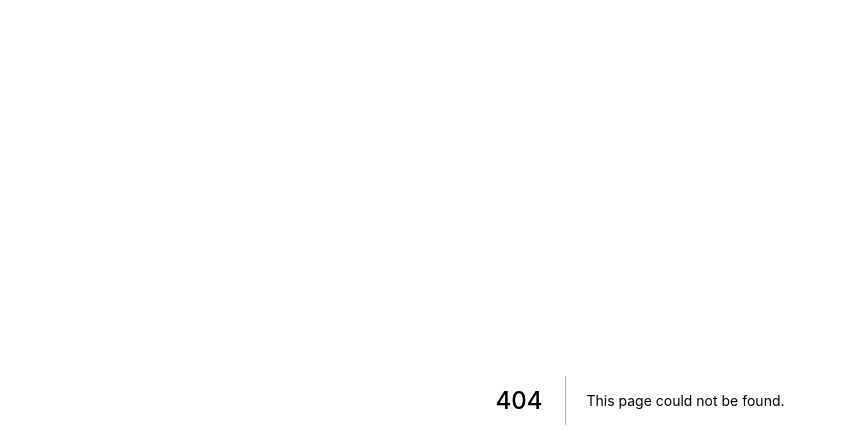
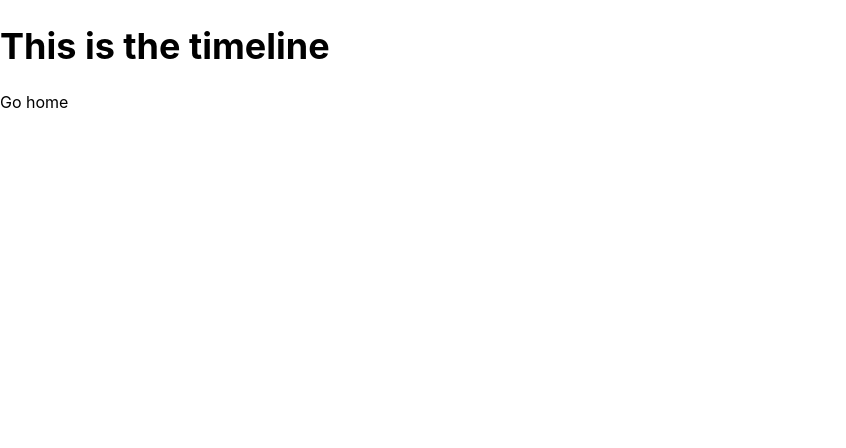
Before and after one commit to Arkalex/nextjs-demo, a Next.js app: page /timeline in a window 1280 px wide. Before the commit this address had no page. Shown: the top 448 px of the page, without its empty margins (0-846 px from the left). Built offline with nearby package versions, Linux system fonts and the light colour scheme.

Commit message:
This demo will be a twitter clone

```diff
--- /dev/null
+++ b/components/AppLayout/index.js
@@ -0,0 +1,29 @@
+export default function AppLayout ({children}) {
+    return(
+        <>
+            <main>
+                { children }
+            </main>
+
+            <style jsx global>{`
+                html,
+                body {
+                    padding: 0;
+                    margin: 0;
+                    font-family: -apple-system, BlinkMacSystemFont, Segoe UI, Roboto, Oxygen,
+                        Ubuntu, Cantarell, Fira Sans, Droid Sans, Helvetica Neue, sans-serif;
+                }
+
+                a {
+                    color: inherit;
+                    text-decoration: none;
+                }
+
+                * {
+                    box-sizing: border-box;
+                }
+
+            `}</style>
+        </>
+    )
+}
--- a/pages/_app.js
+++ /dev/null
@@ -1,7 +0,0 @@
-import '../styles/globals.css'
-
-function MyApp({ Component, pageProps }) {
-  return <Component {...pageProps} />
-}
-
-export default MyApp
--- /dev/null
+++ b/pages/timeline/index.js
@@ -0,0 +1,24 @@
+import Link from "next/link"
+import AppLayout from "../../components/AppLayout"
+
+export default function Timeline() {
+
+    return (
+        <>
+            <AppLayout>
+                <h1>This is the timeline</h1>
+
+                <Link href="/">
+                    <a>
+                        Go home
+                    </a>
+                </Link>
+            </AppLayout>
+            <style jsx>{`
+                h1 {
+                    font-size: 36px;
+                }
+            `}</style>
+        </>
+    )
+}
```
Also changed, not shown: pages/index.js (+5 -3 lines).
